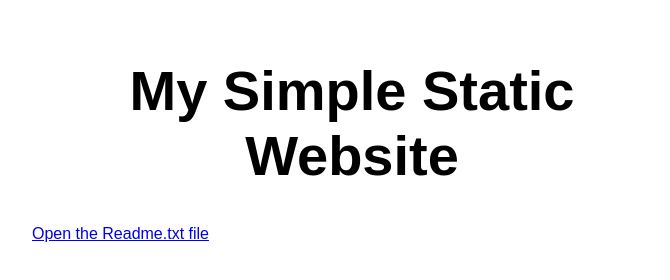
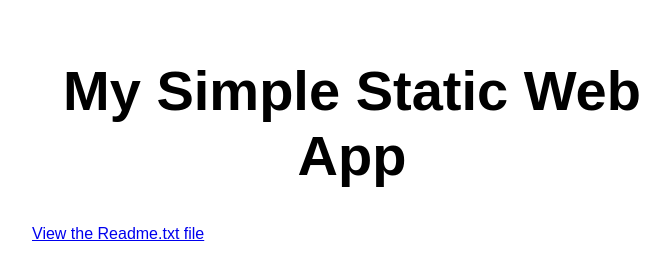
Before and after one commit to lluppesms/SimpleStaticWebsite, a website: page src/index.html in a window 1280 px wide. Shown: the whole page, without its empty margins (288-958 px from the left). Drawn offline with Linux system fonts and the light colour scheme.

Commit message:
Update pipeline and text

```diff
--- a/src/index.html
+++ b/src/index.html
@@ -5,14 +5,14 @@
   <meta charset="UTF-8">
   <meta name="viewport" content="width=device-width, initial-scale=1.0">
   <link rel="stylesheet" href="styles.css">
-  <title>Simple Static Website</title>
+  <title>Simple SWA</title>
 </head>
 
 <body>
   <main>
-    <h1>My Simple Static Website</h1>
+    <h1>My Simple Static Web App</h1>
 
-    <a href="Readme.txt">Open the Readme.txt file</a>
+    <a href="Readme.txt">View the Readme.txt file</a>
   </main>
 </body>
 
```
Also changed, not shown: .github/workflows/azure-static-web-apps-salmon-ocean-01c58770f.yml, src/Readme.txt.
